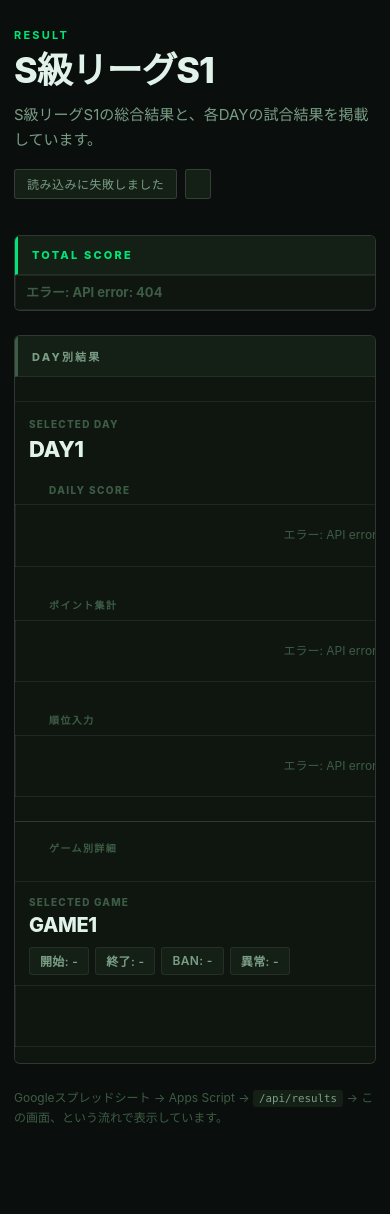
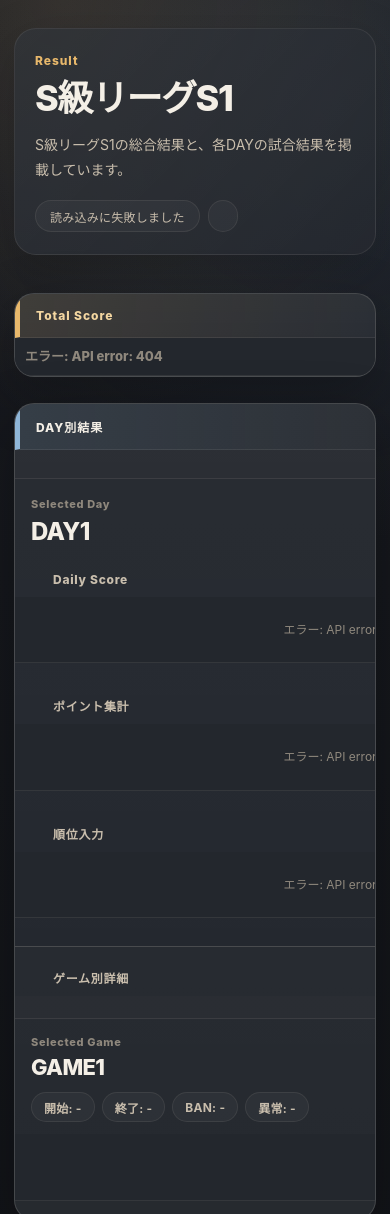
Before and after one commit to sakienter/sqls1, a plain HTML site: page public/index.html in a window 390 px wide. Shown: the top 1214 px of the page. Drawn offline with Linux system fonts and the light colour scheme; no server answers.

Commit message:
Update style.css

```diff
--- a/public/style.css
+++ b/public/style.css
@@ -1,47 +1,64 @@
 :root {
-  --bg-page:        #0a0f0d;
-  --bg-card:        #0f1610;
-  --bg-surface:     #141f16;
-  --bg-raised:      #1a2b1d;
+  --bg-page:        #15171c;
+  --bg-card:        #20242b;
+  --bg-surface:     #292f38;
+  --bg-raised:      #343b46;
 
-  --accent:         #00e676;
-  --accent-dim:     rgba(0, 230, 118, 0.12);
-  --accent-border:  rgba(0, 230, 118, 0.35);
+  --accent:         #e8b86b;
+  --accent-soft:    #f4d7a1;
+  --accent-dim:     rgba(232, 184, 107, 0.14);
+  --accent-border:  rgba(232, 184, 107, 0.36);
 
-  --text-primary:   #e0f2e9;
-  --text-secondary: #7a9e85;
-  --text-muted:     #3d5c45;
+  --blue:           #8fb6d8;
+  --blue-dim:       rgba(143, 182, 216, 0.14);
 
-  --border:         rgba(255, 255, 255, 0.07);
-  --border-strong:  rgba(255, 255, 255, 0.14);
+  --danger:         #e77979;
+  --danger-dim:     rgba(231, 121, 121, 0.16);
 
-  --winner-bg:      rgba(0, 230, 118, 0.08);
-  --winner-border:  rgba(0, 230, 118, 0.25);
+  --text-primary:   #f4efe6;
+  --text-secondary: #c9bead;
+  --text-muted:     #8f887d;
 
-  --radius-lg: 6px;
-  --radius-md: 4px;
-  --radius-sm: 3px;
+  --border:         rgba(244, 239, 230, 0.08);
+  --border-strong:  rgba(244, 239, 230, 0.16);
+
+  --winner-bg:      rgba(232, 184, 107, 0.14);
+  --winner-border:  rgba(232, 184, 107, 0.36);
+
+  --radius-lg: 20px;
+  --radius-md: 14px;
+  --radius-sm: 999px;
+
+  --shadow-card: 0 20px 60px rgba(0, 0, 0, 0.26);
 
   --font: -apple-system, BlinkMacSystemFont, "Segoe UI", "Hiragino Kaku Gothic ProN",
           "Hiragino Sans", "Yu Gothic", Meiryo, sans-serif;
 }
 
-* { box-sizing: border-box; }
+* {
+  box-sizing: border-box;
+}
 
-html, body {
+html,
+body {
   margin: 0;
   padding: 0;
-  background: var(--bg-page);
+  min-height: 100vh;
   color: var(--text-primary);
   font-family: var(--font);
-  min-height: 100vh;
+  background:
+    radial-gradient(circle at 16% 0%, rgba(232, 184, 107, 0.12), transparent 30%),
+    radial-gradient(circle at 84% 8%, rgba(143, 182, 216, 0.11), transparent 34%),
+    linear-gradient(180deg, #181a20 0%, var(--bg-page) 42%, #111317 100%);
 }
 
 /* ── Loading overlay ── */
 #loading-overlay {
   position: fixed;
   inset: 0;
-  background: var(--bg-page);
+  background:
+    radial-gradient(circle at 50% 38%, rgba(232, 184, 107, 0.14), transparent 26%),
+    var(--bg-page);
   display: flex;
   flex-direction: column;
   align-items: center;
@@ -57,26 +74,26 @@ html, body {
 }
 
 .loading-logo {
-  font-size: 13px;
-  font-weight: 700;
-  letter-spacing: 0.18em;
-  text-transform: uppercase;
-  color: var(--accent);
+  font-size: 14px;
+  font-weight: 800;
+  letter-spacing: 0.08em;
+  color: var(--text-primary);
 }
 
 .loading-track {
   width: 240px;
-  height: 2px;
-  background: rgba(255,255,255,0.08);
-  border-radius: 1px;
+  height: 6px;
+  background: rgba(244, 239, 230, 0.08);
+  border-radius: 999px;
   overflow: hidden;
+  border: 1px solid rgba(244, 239, 230, 0.08);
 }
 
 .loading-bar {
   height: 100%;
   width: 0%;
-  background: var(--accent);
-  border-radius: 1px;
+  background: linear-gradient(90deg, var(--accent), var(--accent-soft));
+  border-radius: 999px;
   animation: lb-run 1.6s ease-in-out infinite;
 }
 
@@ -88,49 +105,56 @@ html, body {
 }
 
 .loading-label {
-  font-size: 11px;
-  letter-spacing: 0.1em;
+  font-size: 12px;
+  letter-spacing: 0.04em;
   color: var(--text-secondary);
-  text-transform: uppercase;
 }
 
 /* ── Page shell ── */
 .page-shell {
-  max-width: 1200px;
+  max-width: 1240px;
   margin: 0 auto;
-  padding: 48px 24px 80px;
+  padding: 52px 24px 80px;
 }
 
 /* ── Hero ── */
-.hero { margin-bottom: 36px; }
+.hero {
+  margin-bottom: 38px;
+  padding: 30px 30px 28px;
+  border: 1px solid var(--border);
+  border-radius: 28px;
+  background:
+    linear-gradient(135deg, rgba(255, 255, 255, 0.055), rgba(255, 255, 255, 0.018)),
+    rgba(32, 36, 43, 0.72);
+  box-shadow: 0 16px 52px rgba(0, 0, 0, 0.18);
+}
 
 .eyebrow {
-  margin: 0 0 10px;
-  font-size: 11px;
-  font-weight: 700;
-  letter-spacing: 0.2em;
-  text-transform: uppercase;
+  margin: 0 0 12px;
+  font-size: 12px;
+  font-weight: 800;
+  letter-spacing: 0.08em;
   color: var(--accent);
 }
 
 .hero h1 {
   margin: 0;
-  font-size: clamp(36px, 5.5vw, 60px);
-  font-weight: 800;
-  letter-spacing: -0.03em;
+  font-size: clamp(38px, 5.5vw, 64px);
+  font-weight: 850;
+  letter-spacing: -0.04em;
   line-height: 1.05;
   color: var(--text-primary);
 }
 
 .lead {
-  margin: 12px 0 0;
+  margin: 14px 0 0;
   font-size: 15px;
-  line-height: 1.7;
+  line-height: 1.8;
   color: var(--text-secondary);
 }
 
 .meta-line {
-  margin-top: 16px;
+  margin-top: 18px;
   display: flex;
   gap: 8px;
   flex-wrap: wrap;
@@ -139,127 +163,151 @@ html, body {
 .meta-line span {
   display: inline-flex;
   align-items: center;
-  min-height: 30px;
-  padding: 0 12px;
-  border: 1px solid var(--border-strong);
+  min-height: 32px;
+  padding: 0 14px;
+  border: 1px solid var(--border);
   border-radius: var(--radius-sm);
-  background: var(--bg-surface);
+  background: rgba(255, 255, 255, 0.035);
   color: var(--text-secondary);
   font-size: 12px;
-  letter-spacing: 0.04em;
+  letter-spacing: 0.02em;
 }
 
 /* ── Score card ── */
 .score-card {
   overflow: hidden;
-  margin-top: 24px;
-  background: var(--bg-card);
+  margin-top: 26px;
+  background:
+    linear-gradient(180deg, rgba(255, 255, 255, 0.04), rgba(255, 255, 255, 0.012)),
+    var(--bg-card);
   border: 1px solid var(--border-strong);
   border-radius: var(--radius-lg);
+  box-shadow: var(--shadow-card);
 }
 
 .section-title {
-  padding: 14px 20px;
-  font-size: 11px;
-  font-weight: 800;
-  letter-spacing: 0.2em;
-  text-transform: uppercase;
+  padding: 16px 22px;
+  font-size: 12px;
+  font-weight: 850;
+  letter-spacing: 0.08em;
   border-bottom: 1px solid var(--border);
 }
 
 .section-title.purple {
-  background: var(--bg-surface);
-  color: var(--accent);
-  border-left: 3px solid var(--accent);
+  background:
+    linear-gradient(90deg, rgba(232, 184, 107, 0.12), rgba(255, 255, 255, 0.02));
+  color: var(--accent-soft);
+  border-left: 5px solid var(--accent);
 }
 
 .section-title.orange {
-  background: var(--bg-surface);
-  color: var(--text-secondary);
-  border-left: 3px solid var(--text-muted);
+  background:
+    linear-gradient(90deg, rgba(143, 182, 216, 0.12), rgba(255, 255, 255, 0.02));
+  color: var(--text-primary);
+  border-left: 5px solid var(--blue);
 }
 
 /* ── Tabs ── */
-.day-tabs, .game-tabs {
+.day-tabs,
+.game-tabs {
   display: flex;
-  gap: 6px;
+  gap: 8px;
   flex-wrap: wrap;
-  padding: 14px 16px 10px;
-  background: var(--bg-card);
+  padding: 16px 18px 12px;
+  background: rgba(255, 255, 255, 0.012);
   border-bottom: 1px solid var(--border);
 }
 
-.game-tabs { padding-top: 8px; }
+.game-tabs {
+  padding-top: 10px;
+}
 
-.day-tab, .game-tab {
+.day-tab,
+.game-tab {
   appearance: none;
-  border: 1px solid var(--border-strong);
-  background: transparent;
+  border: 1px solid var(--border);
+  background: rgba(255, 255, 255, 0.035);
   color: var(--text-secondary);
-  border-radius: var(--radius-sm);
-  padding: 7px 12px;
-  min-height: 38px;
+  border-radius: 999px;
+  padding: 8px 14px;
+  min-height: 40px;
   cursor: pointer;
   font-family: var(--font);
-  transition: border-color 0.12s, color 0.12s, background 0.12s;
+  transition: border-color 0.16s ease, color 0.16s ease, background 0.16s ease, transform 0.16s ease;
   display: inline-flex;
   flex-direction: column;
   align-items: flex-start;
-  gap: 1px;
+  gap: 2px;
 }
 
-.day-tab:hover, .game-tab:hover {
+.day-tab:hover,
+.game-tab:hover {
+  border-color: var(--accent-border);
+  color: var(--text-primary);
+  background: rgba(255, 255, 255, 0.06);
+  transform: translateY(-1px);
+}
+
+.day-tab.active,
+.game-tab.active {
+  background: var(--accent-dim);
   border-color: var(--accent-border);
   color: var(--text-primary);
 }
 
-.day-tab.active, .game-tab.active {
-  background: var(--accent-dim);
-  border-color: var(--accent-border);
-  color: var(--accent);
+.tab-main {
+  font-size: 13px;
+  font-weight: 800;
+  line-height: 1.1;
 }
 
-.tab-main { font-size: 13px; font-weight: 700; line-height: 1.1; }
-.tab-sub  { font-size: 11px; opacity: 0.7; line-height: 1.1; }
+.tab-sub {
+  font-size: 11px;
+  opacity: 0.72;
+  line-height: 1.1;
+}
 
 /* ── Day current ── */
-.day-current { padding: 16px 20px 8px; }
+.day-current {
+  padding: 18px 22px 10px;
+}
 
-.day-kicker, .game-kicker {
+.day-kicker,
+.game-kicker {
   margin: 0;
-  font-size: 10px;
+  font-size: 11px;
   font-weight: 800;
   color: var(--text-muted);
-  text-transform: uppercase;
-  letter-spacing: 0.12em;
+  letter-spacing: 0.06em;
 }
 
 .day-current h2 {
   margin: 6px 0 0;
-  font-size: clamp(22px, 2.5vw, 32px);
-  font-weight: 800;
-  letter-spacing: -0.02em;
+  font-size: clamp(24px, 2.5vw, 34px);
+  font-weight: 850;
+  letter-spacing: -0.03em;
   color: var(--text-primary);
 }
 
 /* ── Day section ── */
-.day-section { padding: 0 0 16px; }
+.day-section {
+  padding: 0 0 18px;
+}
 
 .mini-section-title {
-  margin: 14px 20px 8px;
-  font-size: 10px;
-  font-weight: 800;
-  letter-spacing: 0.14em;
-  text-transform: uppercase;
-  color: var(--text-muted);
+  margin: 16px 22px 10px;
+  font-size: 12px;
+  font-weight: 850;
+  letter-spacing: 0.06em;
+  color: var(--text-secondary);
 }
 
 /* ── Game detail ── */
 .game-detail-section {
   border-top: 1px solid var(--border-strong);
-  margin-top: 8px;
-  padding-top: 4px;
-  background: var(--bg-card);
+  margin-top: 10px;
+  padding-top: 6px;
+  background: rgba(255, 255, 255, 0.01);
 }
 
 .game-current {
@@ -267,14 +315,14 @@ html, body {
   align-items: flex-start;
   justify-content: space-between;
   gap: 16px;
-  padding: 14px 20px 10px;
+  padding: 16px 22px 12px;
 }
 
 .game-current h3 {
   margin: 5px 0 0;
-  font-size: clamp(20px, 2.5vw, 30px);
-  font-weight: 800;
-  letter-spacing: -0.02em;
+  font-size: clamp(22px, 2.5vw, 32px);
+  font-weight: 850;
+  letter-spacing: -0.03em;
   color: var(--text-primary);
 }
 
@@ -282,22 +330,22 @@ html, body {
   display: flex;
   flex-wrap: wrap;
   justify-content: flex-end;
-  gap: 6px;
-  max-width: 680px;
+  gap: 7px;
+  max-width: 700px;
 }
 
 .game-meta span {
   display: inline-flex;
   align-items: center;
-  min-height: 28px;
-  padding: 0 10px;
-  border-radius: var(--radius-sm);
-  background: var(--bg-surface);
+  min-height: 30px;
+  padding: 0 12px;
+  border-radius: 999px;
+  background: rgba(255, 255, 255, 0.035);
   color: var(--text-secondary);
   border: 1px solid var(--border);
   font-size: 12px;
-  font-weight: 600;
-  letter-spacing: 0.03em;
+  font-weight: 650;
+  letter-spacing: 0.02em;
 }
 
 /* ── Table ── */
@@ -306,57 +354,119 @@ html, body {
   overflow-x: auto;
 }
 
+.table-wrap::-webkit-scrollbar {
+  height: 10px;
+}
+
+.table-wrap::-webkit-scrollbar-track {
+  background: rgba(255, 255, 255, 0.035);
+}
+
+.table-wrap::-webkit-scrollbar-thumb {
+  background: rgba(244, 239, 230, 0.22);
+  border-radius: 999px;
+}
+
 table {
   width: 100%;
   min-width: 760px;
-  border-collapse: collapse;
+  border-collapse: separate;
+  border-spacing: 0;
   table-layout: auto;
   background: var(--bg-card);
 }
 
-#game-detail-table { min-width: 1120px; }
+#game-detail-table {
+  min-width: 1120px;
+}
 
 thead th {
-  background: var(--bg-surface);
+  background: rgba(255, 255, 255, 0.045);
   color: var(--text-secondary);
-  font-weight: 700;
+  font-weight: 800;
   font-size: 11px;
-  letter-spacing: 0.08em;
-  text-transform: uppercase;
-  padding: 9px 10px;
-  border: 1px solid var(--border);
+  letter-spacing: 0.05em;
+  padding: 10px 11px;
+  border-bottom: 1px solid var(--border-strong);
+  border-right: 1px solid var(--border);
   white-space: nowrap;
 }
 
+thead th:last-child {
+  border-right: none;
+}
+
 tbody td {
-  padding: 9px 10px;
-  border: 1px solid var(--border);
+  padding: 10px 11px;
+  border-bottom: 1px solid var(--border);
+  border-right: 1px solid var(--border);
   font-size: 13px;
-  line-height: 1.35;
-  background: var(--bg-card);
+  line-height: 1.45;
+  background: rgba(255, 255, 255, 0.012);
   vertical-align: top;
   color: var(--text-primary);
 }
 
+tbody td:last-child {
+  border-right: none;
+}
+
 tbody tr:nth-child(even) td {
-  background: var(--bg-surface);
+  background: rgba(255, 255, 255, 0.028);
+}
+
+tbody tr:hover td {
+  background: rgba(232, 184, 107, 0.055);
 }
 
 tbody tr.winner-row td {
   background: var(--winner-bg);
   border-color: var(--winner-border);
-  color: var(--accent);
+  color: var(--accent-soft);
 }
 
-td.name-cell, th:first-child { font-weight: 700; text-align: left; }
-td.number-cell, td.rank-cell { text-align: right; }
-th { text-align: right; }
-th:first-child { text-align: left; }
-td.text-cell { text-align: left; }
-td.wide-cell { min-width: 130px; white-space: normal; }
-td.first-rank-cell { font-weight: 800; color: var(--accent); }
-td.total-cell { font-weight: 700; }
-td.empty-cell { text-align: center; padding: 22px; color: var(--text-muted); }
+td.name-cell,
+th:first-child {
+  font-weight: 800;
+  text-align: left;
+}
+
+td.number-cell,
+td.rank-cell {
+  text-align: right;
+}
+
+th {
+  text-align: right;
+}
+
+th:first-child {
+  text-align: left;
+}
+
+td.text-cell {
+  text-align: left;
+}
+
+td.wide-cell {
+  min-width: 130px;
+  white-space: normal;
+}
+
+td.first-rank-cell {
+  font-weight: 900;
+  color: var(--accent-soft);
+}
+
+td.total-cell {
+  font-weight: 800;
+}
+
+td.empty-cell {
+  text-align: center;
+  padding: 24px;
+  color: var(--text-muted);
+}
 
 /* ── Summary table ── */
 #summary-table {
@@ -367,7 +477,7 @@ td.empty-cell { text-align: center; padding: 22px; color: var(--text-muted); }
 
 #summary-table th,
 #summary-table td {
-  padding: 8px 10px;
+  padding: 9px 10px;
   font-size: 12px;
   text-align: center;
   white-space: nowrap;
@@ -377,40 +487,48 @@ td.empty-cell { text-align: center; padding: 22px; color: var(--text-muted); }
 #summary-table td:nth-child(1) {
   text-align: left;
   font-size: 13px;
-  font-weight: 700;
+  font-weight: 800;
   min-width: 120px;
 }
 
 #summary-table th:nth-child(2),
-#summary-table td:nth-child(2) { font-weight: 700; min-width: 68px; }
+#summary-table td:nth-child(2) {
+  font-weight: 800;
+  min-width: 68px;
+}
 
 #summary-table th:nth-child(3),
-#summary-table td:nth-child(3) { font-weight: 700; min-width: 62px; }
+#summary-table td:nth-child(3) {
+  font-weight: 800;
+  min-width: 62px;
+}
 
-#summary-table .align-left { text-align: left; }
+#summary-table .align-left {
+  text-align: left;
+}
 
 #summary-table .summary-group-header {
-  background: var(--bg-raised);
-  color: var(--text-secondary);
-  font-weight: 800;
+  background: rgba(232, 184, 107, 0.11);
+  color: var(--accent-soft);
+  font-weight: 900;
   font-size: 10px;
-  letter-spacing: 0.12em;
-  text-transform: uppercase;
-  border: 1px solid var(--border-strong);
-  padding: 7px 8px;
+  letter-spacing: 0.08em;
+  border-bottom: 1px solid var(--accent-border);
+  border-right: 1px solid var(--border);
+  padding: 8px 8px;
 }
 
 #summary-table .summary-header-cell {
-  background: var(--bg-surface);
+  background: rgba(255, 255, 255, 0.045);
   color: var(--text-secondary);
-  font-weight: 700;
+  font-weight: 800;
 }
 
 #summary-table .game20-header {
-  background: rgba(220, 50, 50, 0.18);
-  color: #ff6b6b;
+  background: var(--danger-dim);
+  color: #f09a9a;
   font-style: italic;
-  font-weight: 800;
+  font-weight: 900;
 }
 
 #summary-table .summary-boundary-right {
@@ -419,30 +537,42 @@ td.empty-cell { text-align: center; padding: 22px; color: var(--text-muted); }
 
 #summary-table tbody tr.winner-row td {
   background: var(--winner-bg);
-  color: var(--accent);
+  color: var(--accent-soft);
 }
 
 /* ── Game detail table ── */
 #game-detail-table th,
-#game-detail-table td { text-align: center; }
+#game-detail-table td {
+  text-align: center;
+}
+
 #game-detail-table td.name-cell,
-#game-detail-table th:first-child { text-align: center; }
-#game-detail-table td.hero-cell { white-space: nowrap; }
+#game-detail-table th:first-child {
+  text-align: center;
+}
+
+#game-detail-table td.hero-cell {
+  white-space: nowrap;
+}
+
 #game-detail-table td.hero-cell,
-#game-detail-table th:nth-child(3) { min-width: 110px; }
+#game-detail-table th:nth-child(3) {
+  min-width: 110px;
+}
 
 /* ── Footer ── */
 .footer-note {
-  margin-top: 24px;
+  margin-top: 26px;
   color: var(--text-muted);
   font-size: 12px;
   line-height: 1.7;
+  text-align: center;
 }
 
 .footer-note code {
-  padding: 2px 6px;
-  border-radius: var(--radius-sm);
-  background: var(--bg-surface);
+  padding: 3px 7px;
+  border-radius: 8px;
+  background: rgba(255, 255, 255, 0.045);
   font-family: ui-monospace, SFMono-Regular, Menlo, Consolas, monospace;
   font-size: 0.9em;
   color: var(--text-secondary);
@@ -450,17 +580,62 @@ td.empty-cell { text-align: center; padding: 22px; color: var(--text-muted); }
 
 /* ── Responsive ── */
 @media (max-width: 900px) {
-  .page-shell { padding: 28px 14px 56px; }
-  .section-title { padding: 12px 14px; }
-  .mini-section-title, .day-current, .game-current { padding-left: 14px; padding-right: 14px; }
-  .day-tabs, .game-tabs { padding-left: 14px; padding-right: 14px; }
-  .game-current { display: block; }
-  .game-meta { justify-content: flex-start; margin-top: 10px; }
+  .page-shell {
+    padding: 28px 14px 56px;
+  }
+
+  .hero {
+    padding: 24px 20px 22px;
+    border-radius: 22px;
+  }
+
+  .section-title {
+    padding: 14px 16px;
+  }
+
+  .mini-section-title,
+  .day-current,
+  .game-current {
+    padding-left: 16px;
+    padding-right: 16px;
+  }
+
+  .day-tabs,
+  .game-tabs {
+    padding-left: 16px;
+    padding-right: 16px;
+  }
+
+  .game-current {
+    display: block;
+  }
+
+  .game-meta {
+    justify-content: flex-start;
+    margin-top: 12px;
+  }
 }
 
 @media (max-width: 640px) {
-  .hero h1 { font-size: 36px; }
-  table { min-width: 660px; }
-  #game-detail-table { min-width: 1040px; }
-  thead th, tbody td { font-size: 12px; padding: 8px 7px; }
+  .hero h1 {
+    font-size: 36px;
+  }
+
+  .lead {
+    font-size: 14px;
+  }
+
+  table {
+    min-width: 660px;
+  }
+
+  #game-detail-table {
+    min-width: 1040px;
+  }
+
+  thead th,
+  tbody td {
+    font-size: 12px;
+    padding: 8px 7px;
+  }
 }
```
